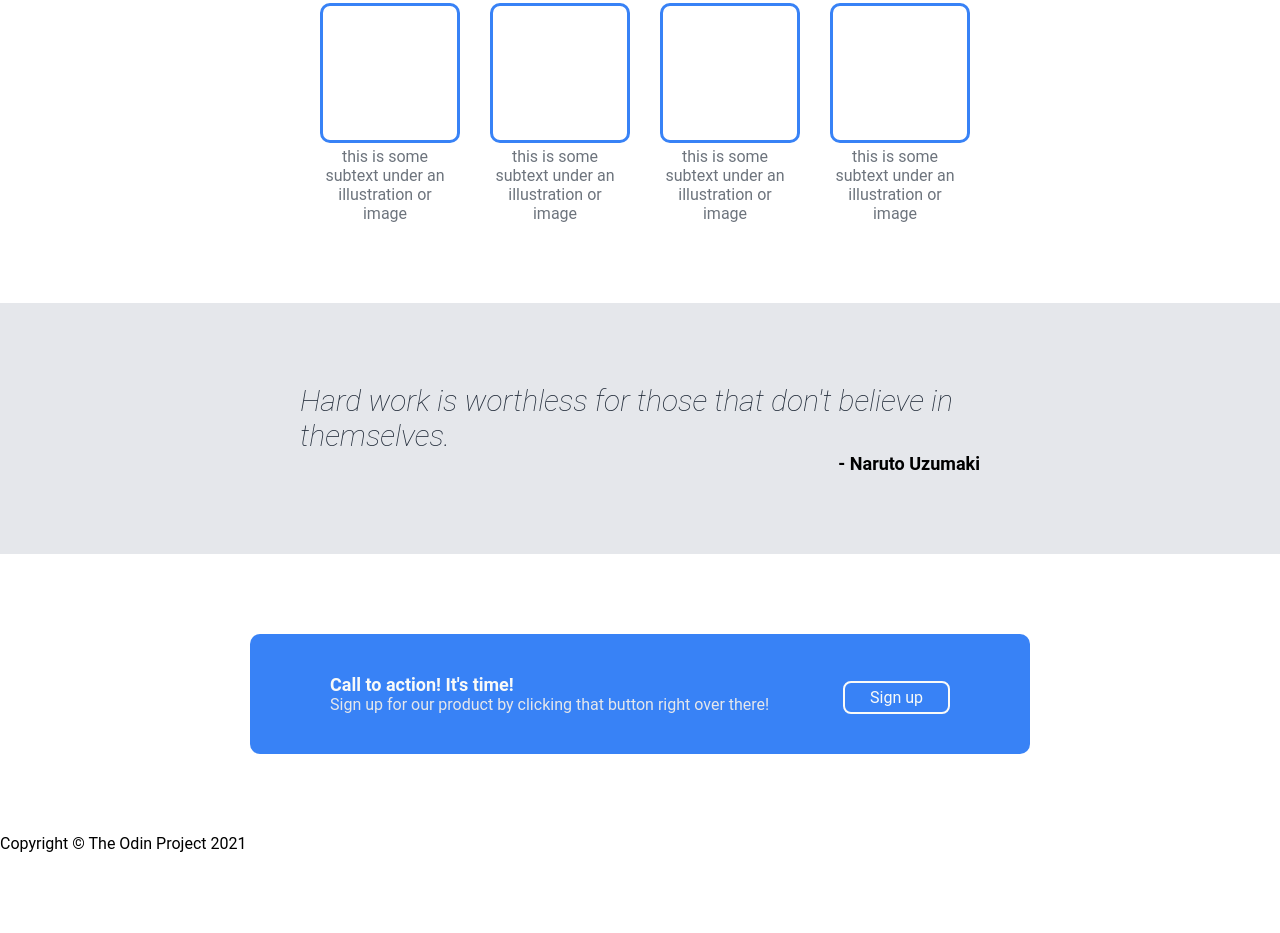
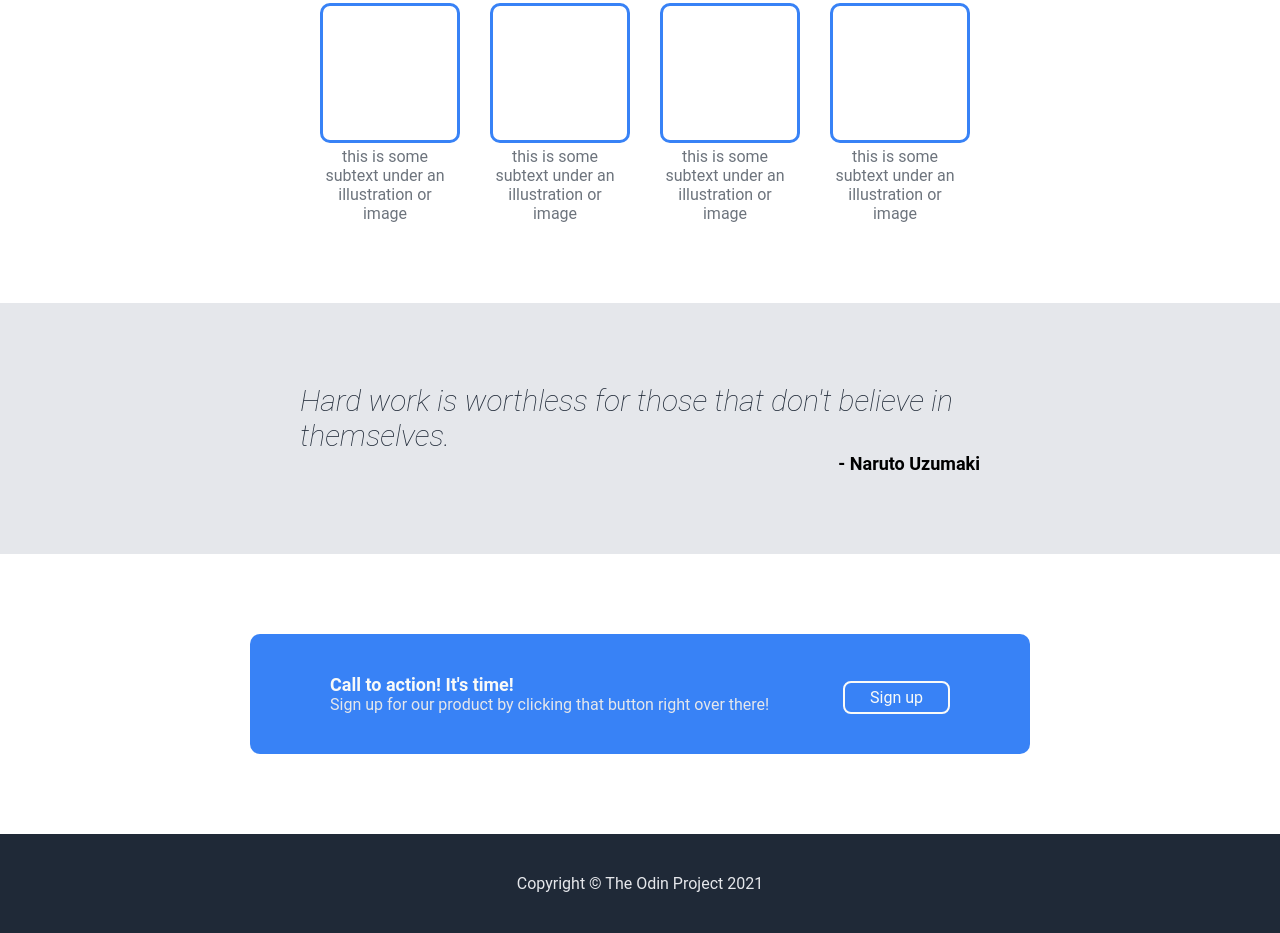
Before and after one commit to yushcodes/Landing-Page, a plain HTML site: page index.html in a window 1280 px wide. Shown: the part 510-1443 px from the top of the page. Before the commit the page ends 1363 px from the top, so only its background shows below. Drawn offline with Linux system fonts and the light colour scheme.

Commit message:
Style the footer, completing the webpage styles

```diff
--- a/style.css
+++ b/style.css
@@ -174,3 +174,11 @@ strong {
 .sign-up-right {
     align-self: end;
 }
+
+footer {
+    background-color: #1F2937;
+    color: #e5e7eb;
+    display: flex;
+    justify-content: center;
+    padding: 40px 0;
+}
```
